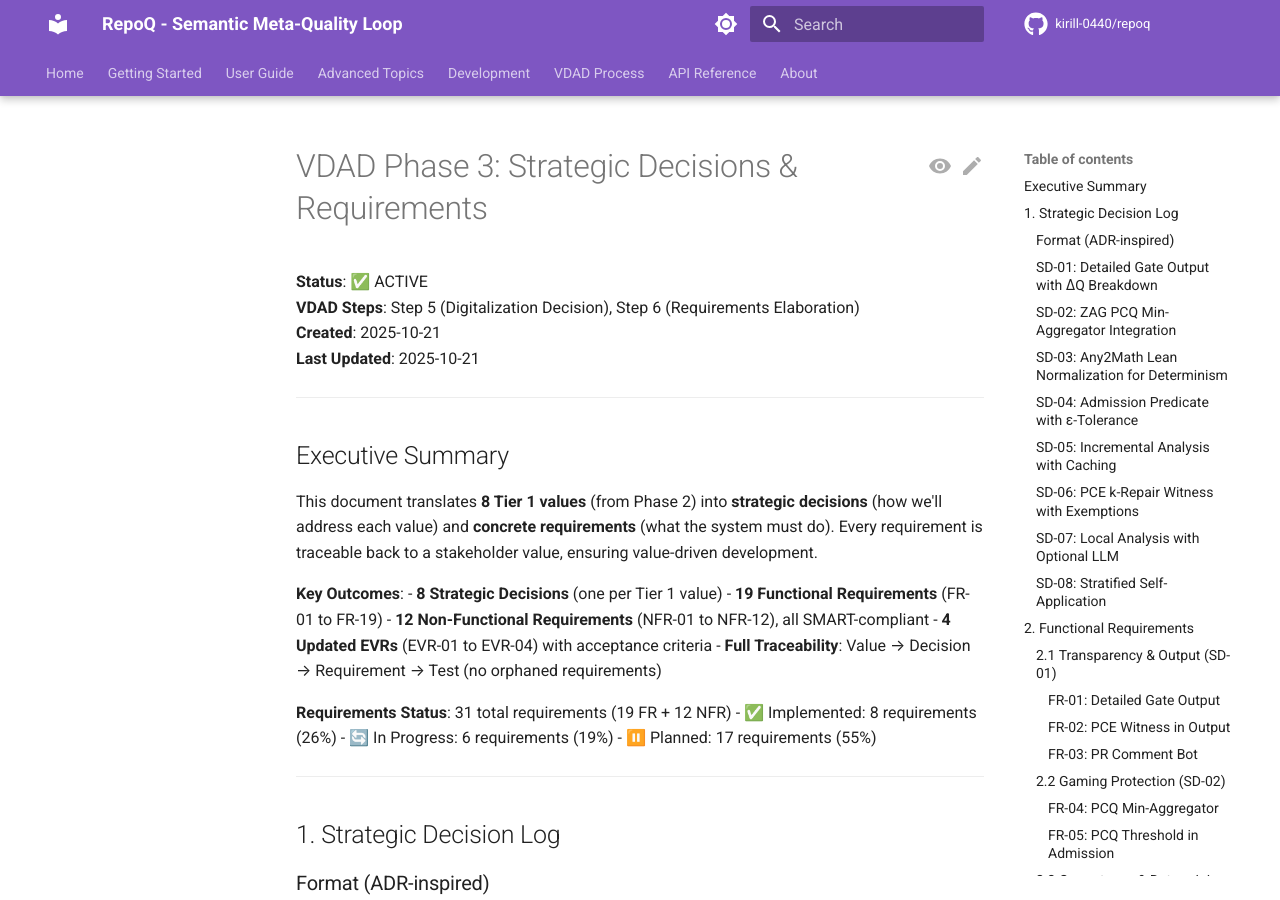
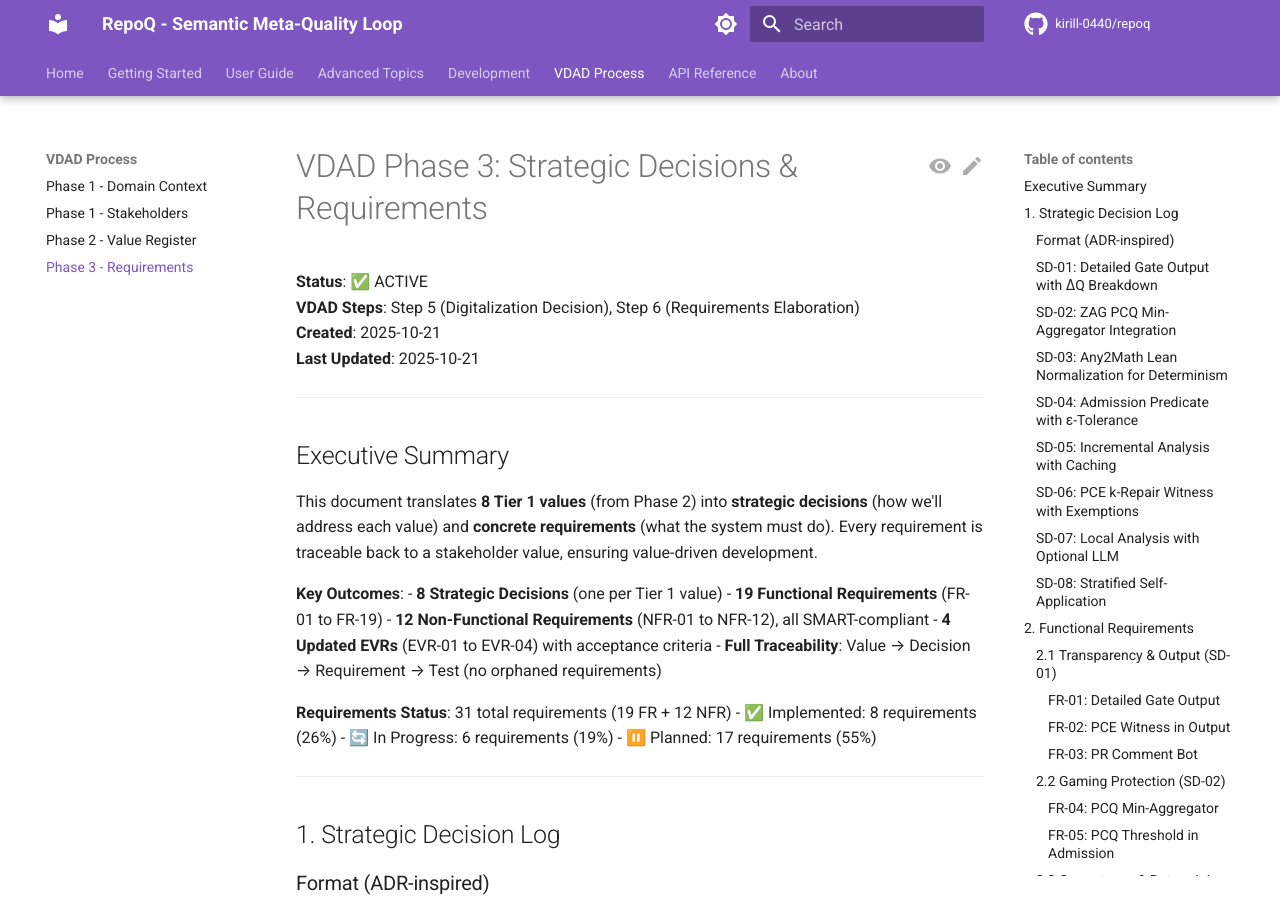
Before and after one commit to Repo-Q/repoq, an MkDocs documentation site: the page built from docs/vdad/phase3-requirements.md, in a window 1280 px wide and 900 px high. Built offline with MkDocs 1.6.1 and Material for MkDocs 9.7.7, drawn with Linux system fonts in a browser that asks for light colours; comment, search, counter and statistics services are not loaded; the version menu is left out.

Commit message:
docs: add Phase 3 Requirements to mkdocs navigation

```diff
--- a/mkdocs.yml
+++ b/mkdocs.yml
@@ -153,6 +153,7 @@ nav:
       - Phase 1 - Domain Context: vdad/phase1-domain-context.md
       - Phase 1 - Stakeholders: vdad/phase1-stakeholders.md
       - Phase 2 - Value Register: vdad/phase2-value-register.md
+      - Phase 3 - Requirements: vdad/phase3-requirements.md
   - API Reference:
     - Overview: api/reference.md
   - About:
```
